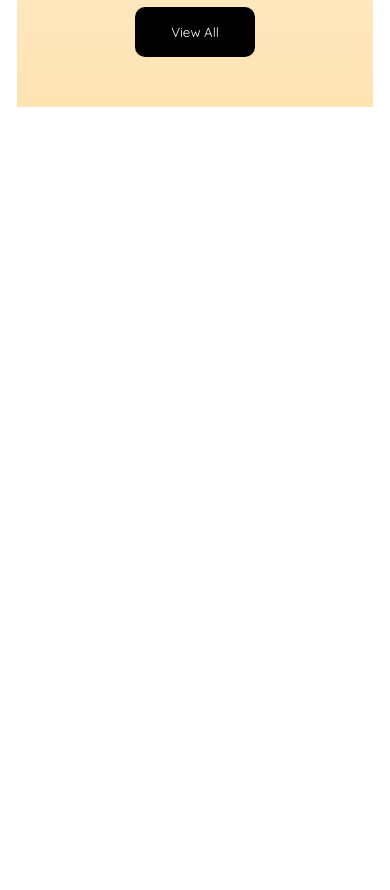
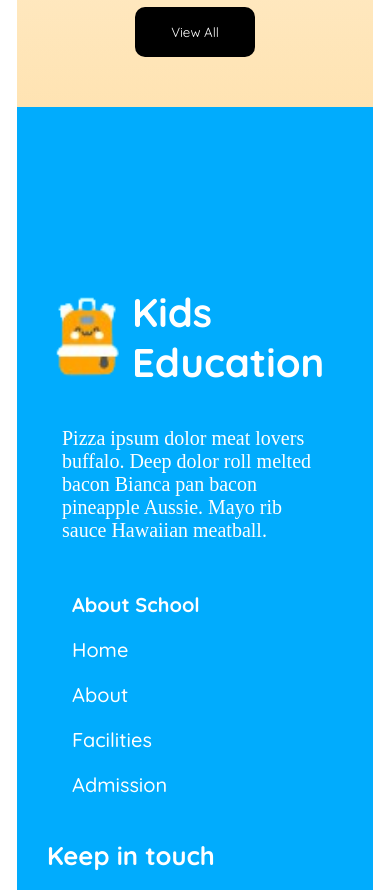
Before and after one commit to al-amin21c/a2-school-website, a plain HTML site: page index.html in a window 390 px wide. Shown: the part 2977-3867 px from the top of the page. Before the commit the page ends 3084 px from the top, so only its background shows below. Drawn offline with Linux system fonts and the light colour scheme.

Commit message:
responsive footer added

```diff
--- a/index.html
+++ b/index.html
@@ -137,7 +137,37 @@
 
     </main>
     <footer>
-
+        <div class="footer-container">
+            <div class="footer-column1">
+                <div class="logo-title">
+                    <img src="assets/bag-removebg-preview.png" alt="">
+                    <h3 class="footer-logo-title sand">Kids <br>Education</h3>
+                </div>
+                <div class="logo-description">
+                    <p>
+                        Pizza ipsum dolor meat lovers buffalo. Deep dolor roll melted bacon Bianca pan bacon pineapple Aussie. Mayo rib sauce Hawaiian meatball.
+                    </p>
+                </div>
+            </div>
+            <div class="footer-column2">
+                <ul>
+                    <li><a class="about-school sand" href="">About School</a></li>
+                    <li><a class="sand" href="">Home</a></li>
+                    <li><a class="sand" href="">About</a></li>
+                    <li><a class="sand" href="">Facilities</a></li>
+                    <li><a class="sand" href="">Admission</a></li>
+                </ul>
+            </div>
+            <div class="footer-column3">
+                <h3 class="icon-title sand">Keep in touch</h3>
+                <div class="icon-container">
+                    <img src="assets/fb.png" alt="">
+                    <img src="assets/twitter.png" alt="">
+                    <img src="assets/dribble.png" alt="">
+                    <img src="assets/google+.png" alt="">
+                </div>
+            </div>
+        </div>
     </footer>
 </body>
 </html>
--- a/style.css
+++ b/style.css
@@ -265,6 +265,77 @@ ul li a {
    margin: 50px auto;
    border: none;
 }
+/***footer section start***/
+footer {
+    background-color: #01ACFD;
+    margin-left: calc(-1 * (100vw - 1160px) / 2);
+    margin-right: calc(-1 * (100vw - 1160px) / 2);
+
+
+}
+.footer-container {
+    max-width: 1160px;
+    margin: auto;
+    padding-top: 140px;
+    padding-bottom: 150px;
+    display: grid;
+    grid-template-columns: 2fr 1fr 1fr;
+    /**align-items: center;**/
+}
+
+.logo-title {
+    display: flex;
+    align-items: center;
+}
+.logo-title img {
+    width: 100px;
+    height: 110px;
+}
+.footer-logo-title {
+    color: white;
+    font-weight: bold;
+    font-size: 2.5rem;
+}
+.logo-description p {
+    color: white;
+    font-weight: 300;
+    font-size: 1.25rem;
+    padding-left: 30px;
+    padding-right: 50px;
+    margin-top: 0px;
+
+}
+.footer-column2 {
+    margin-top: 10px;
+}
+.footer-column2 ul li a{
+    color: white;
+    font-size: 1.25rem;
+    font-weight: medium;
+    font-family: Quicksand;
+
+}
+.footer-column2 ul li {
+    margin-top: 20px;
+}
+.about-school {
+    font-weight: bold;
+    font-size: 1.5rem;
+
+}
+.footer-column3 {
+    display: flex;
+    flex-direction: column;
+    justify-content: flex-start;
+}
+.icon-title {
+    font-weight: bold;
+    font-size: 1.6rem;
+    color: white ;
+
+
+}
+
 
 @media screen and (max-width:576px) {
 
@@ -390,4 +461,23 @@ ul li a {
         font-size: 9px;
         font-weight: medium;
     }
+    /***footer****/
+    footer {
+        background-color: #01ACFD;
+        margin-left: 0;
+        margin-right: 0;
+
+
+    }
+    .footer-container {
+        display: flex;
+        flex-direction: column;
+        padding-left: 15px;
+
+    }
+    .footer-column3 {
+        display: flex;
+        flex-direction: column;
+        padding-left: 15px;
+    }
 }
```
Also changed, not shown: assets/bag-removebg-preview.png (added).
